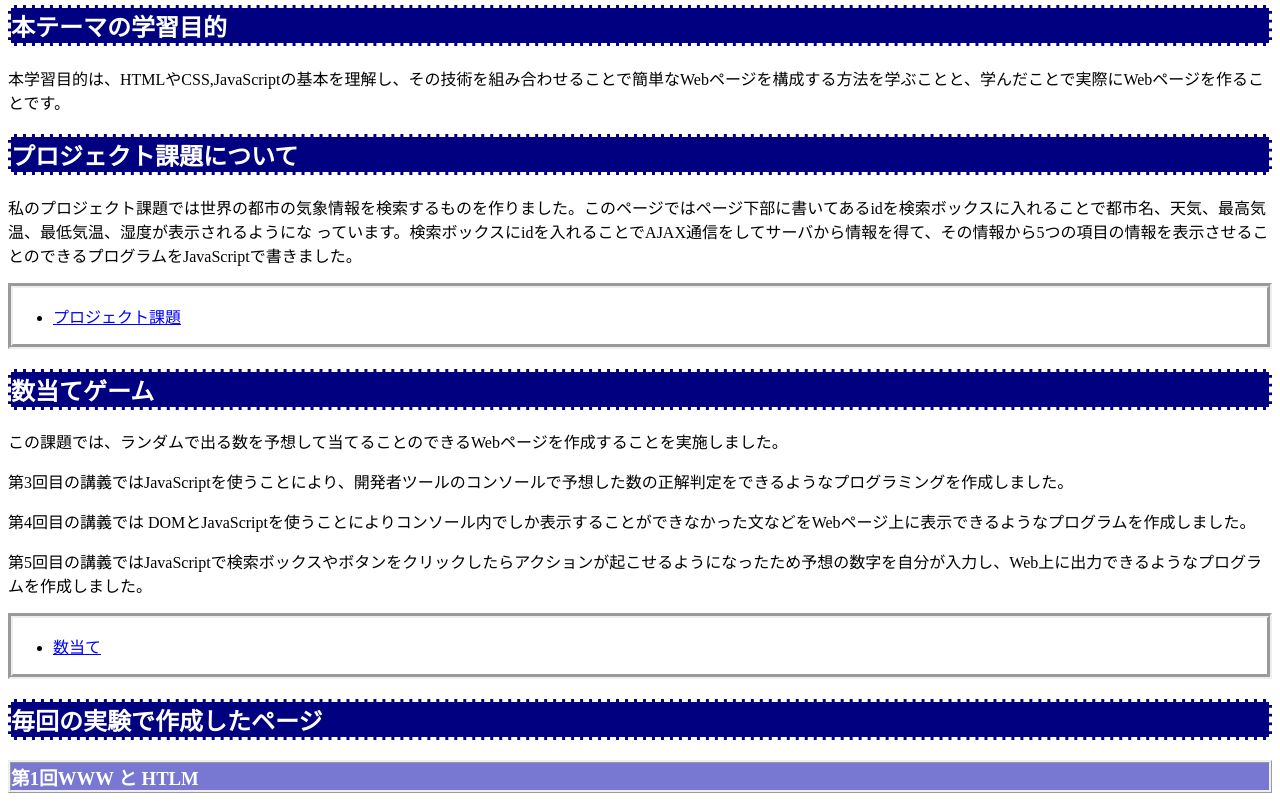
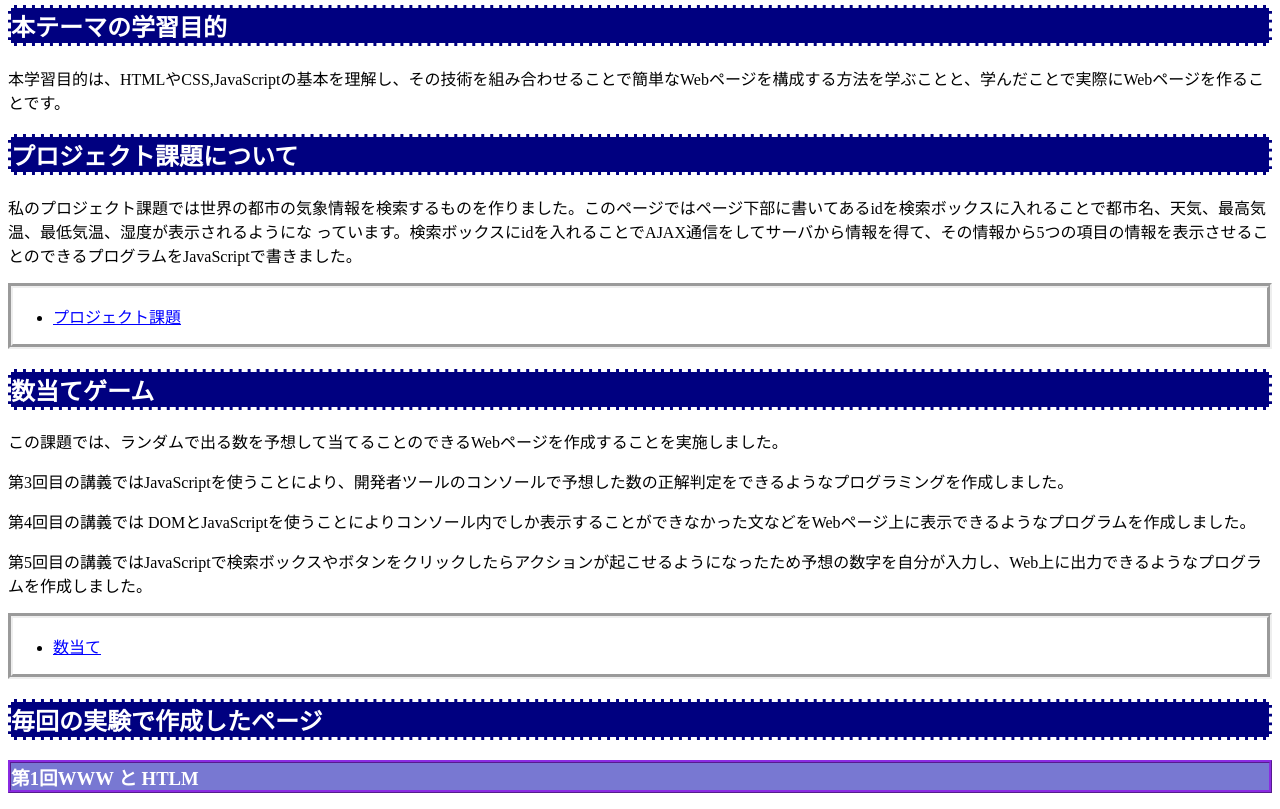
Before and after one commit to G284612022/medialabo, a plain HTML site: page index.html in a window 1280 px wide. Shown: the part 90-899 px from the top of the page. Drawn offline with Linux system fonts and the light colour scheme.

Commit message:
レポートCSS

```diff
--- a/style.css
+++ b/style.css
@@ -11,7 +11,7 @@ h2{
 h3 {
     color:white;
     background-color:rgb(120, 120, 210);
-    border:ridge;
+    border:ridge blueviolet;
 }
 a:link {
   color: blue;
```
